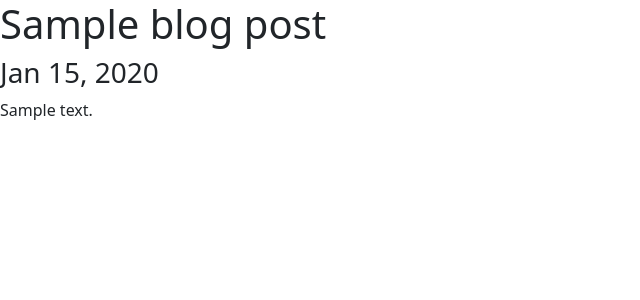
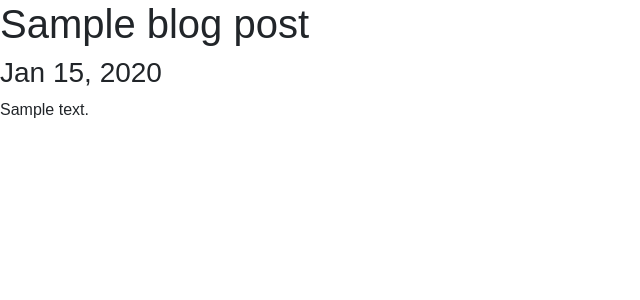
Before and after one commit to matt-harrop/personal_portfolio, a Django app: template blog/templates/blog/detail.html in a window 1280 px wide. Shown: the top 300 px of the page, without its empty margins (0-640 px from the left). Run offline with Django 3.2, Linux system fonts and the light colour scheme; the template is opened without the code that fills it: most values are stand-ins (such as "Sample title", 1, 10 or a date in 2020); some libraries are stand-ins or nearby versions.

Commit message:
Deploy script is fixed; changing the font back to Didot.

```diff
--- a/portfolio/static/portfolio/portfolio.css
+++ b/portfolio/static/portfolio/portfolio.css
@@ -1,5 +1,5 @@
 * {
-    /*font-family: "Didot", sans-serif;*/
+    font-family: "Didot", sans-serif;
 }
 
 a {
```
